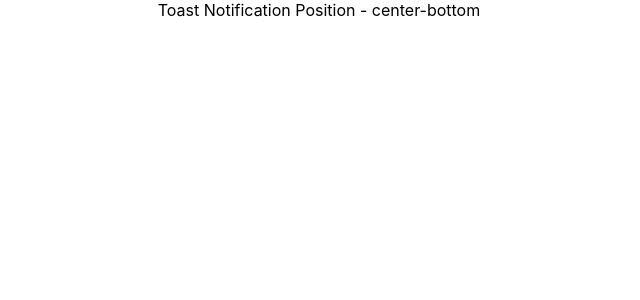
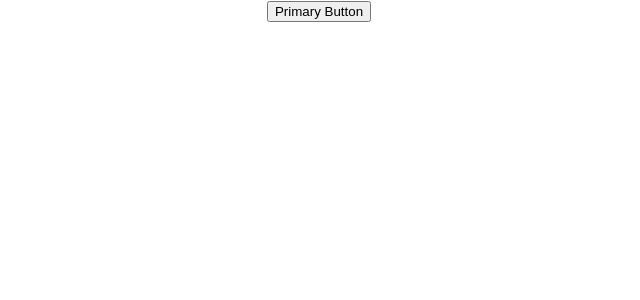
Before and after one commit to TimurhanKocabas/react-typescript-demo, a React (Create React App) app: page / in a window 1280 px wide. Shown: the top 300 px of the page, without its empty margins (321-961 px from the left). Built offline with nearby package versions, Linux system fonts and the light colour scheme.

Commit message:
wrapping Html elements , omit, design system hints

```diff
--- a/src/App.tsx
+++ b/src/App.tsx
@@ -1,10 +1,10 @@
 import "./App.css";
-import { Toast } from "./components/templateliterals/Toast";
+import { CustomButton } from "./components/html/Button";
 
 function App() {
   return (
     <div className="App">
-     <Toast position="center-bottom" ></Toast>
+      <CustomButton variant="primary" onClick={()=>{console.log("clicked")}}>Primary Button</CustomButton>
     </div>
   );
 }
--- /dev/null
+++ b/src/components/html/Button.tsx
@@ -0,0 +1,8 @@
+type ButtonProps = {
+  variant: "primary" | "secondary";
+  children:string
+} & Omit<React.ComponentProps<"button">,"children">  ;
+
+export const CustomButton = ({variant,children}:ButtonProps) => {
+  return <button className={`class-with-${variant}`}>{children}</button>;
+};
```
Also changed, not shown: src/components/html/Input.tsx (added, +7 -0 lines).
